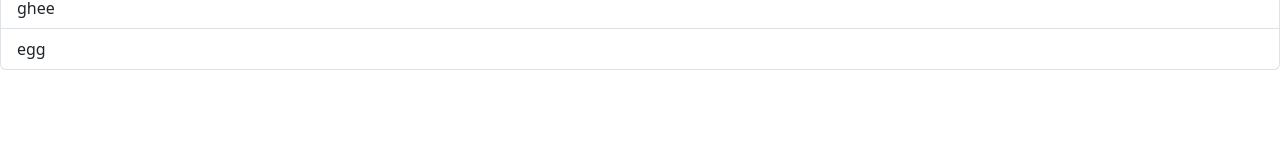
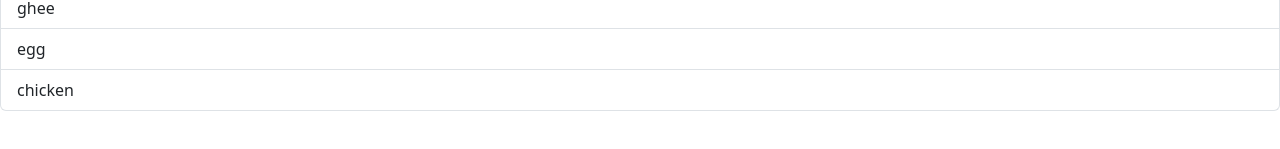
Before and after one commit to dg-codingbapunu/first-react-code, a React (Vite) app in the folder fragment/: page / in a window 1280 px wide. Shown: the part 315-464 px from the top of the page. Built offline with nearby package versions, Linux system fonts and the light colour scheme.

Commit message:
added some commit in array

```diff
--- a/fragment/src/App.jsx
+++ b/fragment/src/App.jsx
@@ -14,6 +14,7 @@ function App() {
     "Curd",
     "ghee",
     "egg",
+    "chicken",
   ];
 
   return (
```
